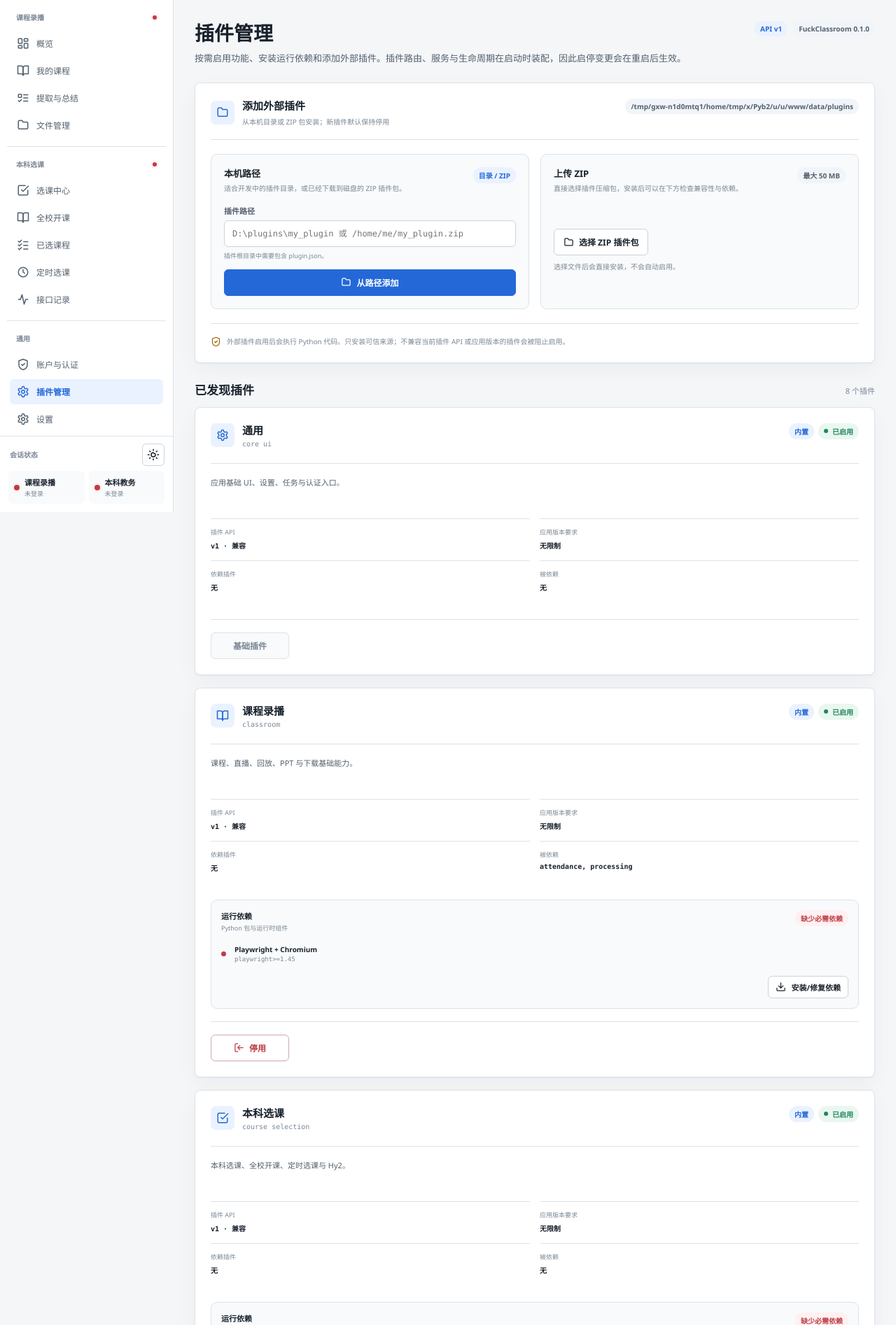
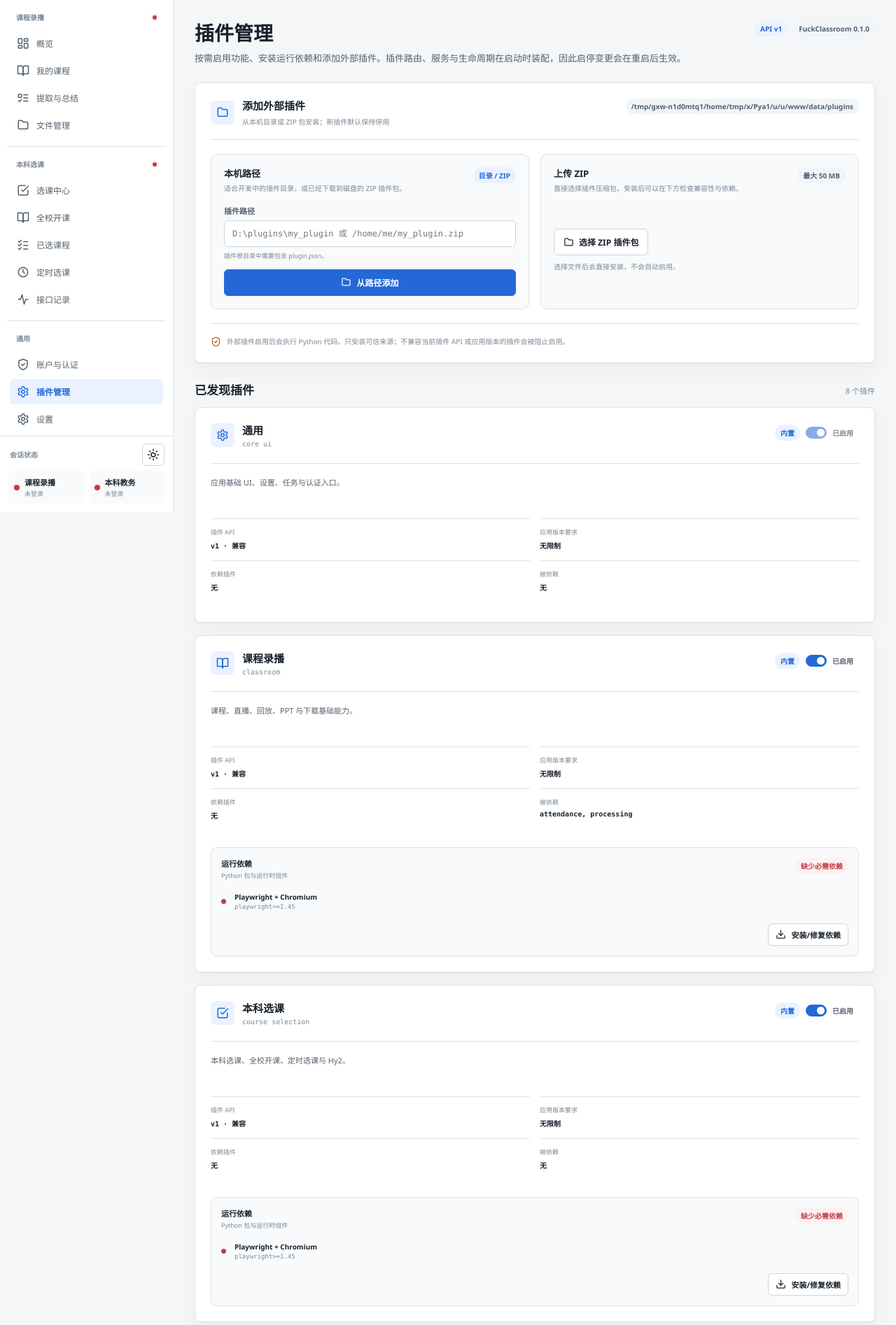
Before and after one commit to Yiyue345/fuckclassroom, a FastAPI app: page /plugins in a window 1280 px wide. Shown: the part 68-1962 px from the top of the page at 70% size. Run offline with FastAPI, Linux system fonts and the light colour scheme; data that the repository does not hold is empty.

Commit message:
refactor(ui): use switches for plugin enablement

```diff
--- a/fuckclassroom/plugins/core_ui/templates/plugin_manager.html
+++ b/fuckclassroom/plugins/core_ui/templates/plugin_manager.html
@@ -112,16 +112,26 @@
               </div>
             </div>
 
-            <div class="plugin-manager-statuses">
+            <div class="plugin-manager-controls">
               <span class="status {{ 'blue' if plugin.builtin else 'gray' }}">{{ plugin.source_label }}</span>
-              {% if plugin.current_enabled and plugin.desired_enabled %}
-                <span class="status green"><span class="tiny-dot"></span>已启用</span>
-              {% elif plugin.current_enabled and not plugin.desired_enabled %}
-                <span class="status amber"><span class="tiny-dot"></span>待停用</span>
-              {% elif not plugin.current_enabled and plugin.desired_enabled %}
-                <span class="status blue"><span class="tiny-dot"></span>待启用</span>
-              {% else %}
-                <span class="status gray"><span class="tiny-dot"></span>已停用</span>
+
+              <form class="plugin-toggle-form" method="post" action="/plugins/{{ plugin.id }}/{{ 'disable' if plugin.desired_enabled else 'enable' }}">
+                <label class="toggle-control plugin-toggle-control"
+                  title="{% if plugin.locked %}基础插件始终启用{% elif not plugin_config_mutable %}当前插件配置为只读{% elif not plugin.compatible and not plugin.desired_enabled %}插件不兼容，无法启用{% else %}切换后重启应用生效{% endif %}">
+                  <input
+                    type="checkbox"
+                    role="switch"
+                    aria-label="{{ '停用' if plugin.desired_enabled else '启用' }} {{ plugin.name }}"
+                    {% if plugin.desired_enabled %}checked{% endif %}
+                    {% if plugin.locked or not plugin_config_mutable or (not plugin.desired_enabled and not plugin.compatible) %}disabled{% endif %}
+                    onchange="this.form.requestSubmit()">
+                  <span class="toggle-track" aria-hidden="true"><span></span></span>
+                  <span class="plugin-toggle-state">{{ "已启用" if plugin.desired_enabled else "已停用" }}</span>
+                </label>
+              </form>
+
+              {% if plugin.restart_required %}
+                <span class="status amber">重启后生效</span>
               {% endif %}
             </div>
           </header>
@@ -194,33 +204,17 @@
             {% endif %}
           </div>
 
-          <div class="account-session-actions plugin-manager-actions">
-            {% if plugin.locked %}
-              <button class="btn" type="button" disabled>基础插件</button>
-            {% elif plugin.desired_enabled %}
-              <form method="post" action="/plugins/{{ plugin.id }}/disable">
-                <button class="btn danger" type="submit" {% if not plugin_config_mutable %}disabled{% endif %}>
-                  <svg class="icon small"><use href="/static/icons.svg#log-out"></use></svg>停用
+          {% if not plugin.builtin %}
+            <div class="plugin-manager-footer">
+              <form method="post" action="/plugins/{{ plugin.id }}/remove">
+                <button class="btn small danger" type="submit"
+                  {% if not plugin_config_mutable or plugin.current_enabled or plugin.desired_enabled %}disabled{% endif %}
+                  title="{% if plugin.current_enabled %}请先停用并重启应用{% elif plugin.desired_enabled %}请先停用插件{% else %}删除插件文件{% endif %}">
+                  <svg class="icon small"><use href="/static/icons.svg#trash-2"></use></svg>删除外部插件
                 </button>
               </form>
-            {% else %}
-              <form method="post" action="/plugins/{{ plugin.id }}/enable">
-                <button class="btn primary" type="submit" {% if not plugin_config_mutable or not plugin.compatible %}disabled{% endif %}>
-                  <svg class="icon small"><use href="/static/icons.svg#circle-check"></use></svg>启用
-                </button>
-              </form>
-            {% endif %}
-
-            {% if not plugin.builtin %}
-              <form method="post" action="/plugins/{{ plugin.id }}/remove">
-                <button class="btn" type="submit"
-                  {% if not plugin_config_mutable or plugin.current_enabled or plugin.desired_enabled %}disabled{% endif %}
-                  title="{% if plugin.current_enabled %}请先停用并重启应用{% elif plugin.desired_enabled %}请先停用插件{% else %}删除插件文件{% endif %}">
-                  <svg class="icon small"><use href="/static/icons.svg#trash-2"></use></svg>删除
-                </button>
-              </form>
-            {% endif %}
-          </div>
+            </div>
+          {% endif %}
         </article>
       {% else %}
         <div class="surface empty-state"><div><svg class="icon"><use href="/static/icons.svg#settings"></use></svg><p>没有发现可用插件</p></div></div>
--- a/static/app.css
+++ b/static/app.css
@@ -575,7 +575,12 @@
 .plugin-manager-card-header { min-height: 58px; }
 .plugin-manager-card-header .account-session-name > div { min-width: 0; }
 .plugin-manager-card-header .account-session-name > div > span { max-width: 300px; }
-.plugin-manager-statuses { display: flex; flex: 0 0 auto; flex-wrap: wrap; justify-content: flex-end; gap: 6px; }
+.plugin-manager-controls { display: flex; flex: 0 0 auto; flex-wrap: wrap; align-items: center; justify-content: flex-end; gap: 8px; }
+.plugin-toggle-form { display: inline-flex; }
+.plugin-toggle-control { min-height: 28px; gap: 8px; }
+.plugin-toggle-control input:disabled + .toggle-track { opacity: .55; }
+.plugin-toggle-control input:disabled ~ .plugin-toggle-state { color: var(--text-muted); }
+.plugin-toggle-state { min-width: 38px; color: var(--text-soft); font-size: 10px; font-weight: 680; }
 .plugin-manager-card-body { display: flex; flex: 1 1 auto; flex-direction: column; padding-top: 18px; }
 .plugin-manager-description { min-height: 40px; margin: 0 0 4px; color: var(--text-soft); font-size: 11px; line-height: 1.65; }
 .plugin-manager-inline-notice { margin: 14px 0 0; padding: 10px 12px; font-size: 10px; }
@@ -593,9 +598,8 @@
 .plugin-manager-dependency-row > div > strong { display: block; overflow: hidden; font-size: 10px; text-overflow: ellipsis; white-space: nowrap; }
 .plugin-manager-dependency-row > div > span { display: block; overflow: hidden; margin-top: 2px; color: var(--text-muted); font-size: 9px; text-overflow: ellipsis; white-space: nowrap; }
 .plugin-manager-dependencies > form { display: flex; justify-content: flex-end; }
-.plugin-manager-actions { grid-template-columns: repeat(2, minmax(0, max-content)); justify-content: flex-start; padding-top: 18px; margin-top: 18px; border-top: 1px solid var(--border); }
-.plugin-manager-actions .btn { min-width: 112px; }
-.plugin-manager-actions form { display: contents; }
+.plugin-manager-footer { display: flex; justify-content: flex-end; border-top: 1px solid var(--border); padding-top: 16px; margin-top: 18px; }
+.plugin-manager-footer form { display: inline-flex; }
 
 .plugin-package-guide { overflow: hidden; margin-top: 28px; }
 .plugin-package-guide > summary { display: flex; min-height: 74px; align-items: center; justify-content: space-between; gap: 18px; list-style: none; padding: 18px 22px; cursor: pointer; }
--- a/templates/base.html
+++ b/templates/base.html
@@ -15,7 +15,7 @@
         document.documentElement.dataset.theme = mode === "auto" ? (dark ? "dark" : "light") : mode;
       })();
     </script>
-    <link rel="stylesheet" href="/static/app.css?v=20260921-1">
+    <link rel="stylesheet" href="/static/app.css?v=20260921-2">
     {% block head_extra %}{% endblock %}
   </head>
   <body>
```
Also changed, not shown: tests/test_live_classroom.py (+1 -1 lines), tests/test_sidebar_navigation.py (+7 -1 lines).
